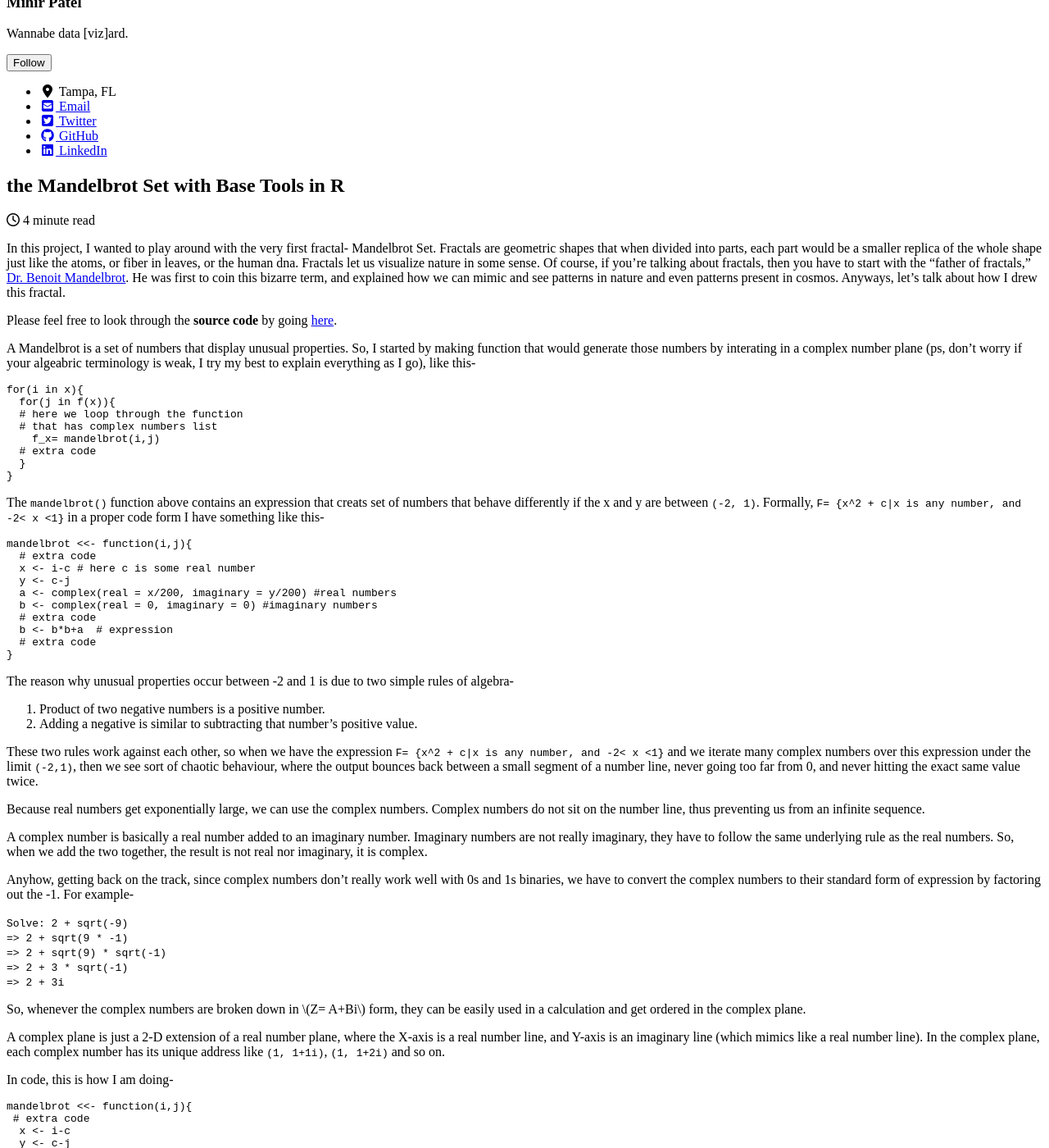
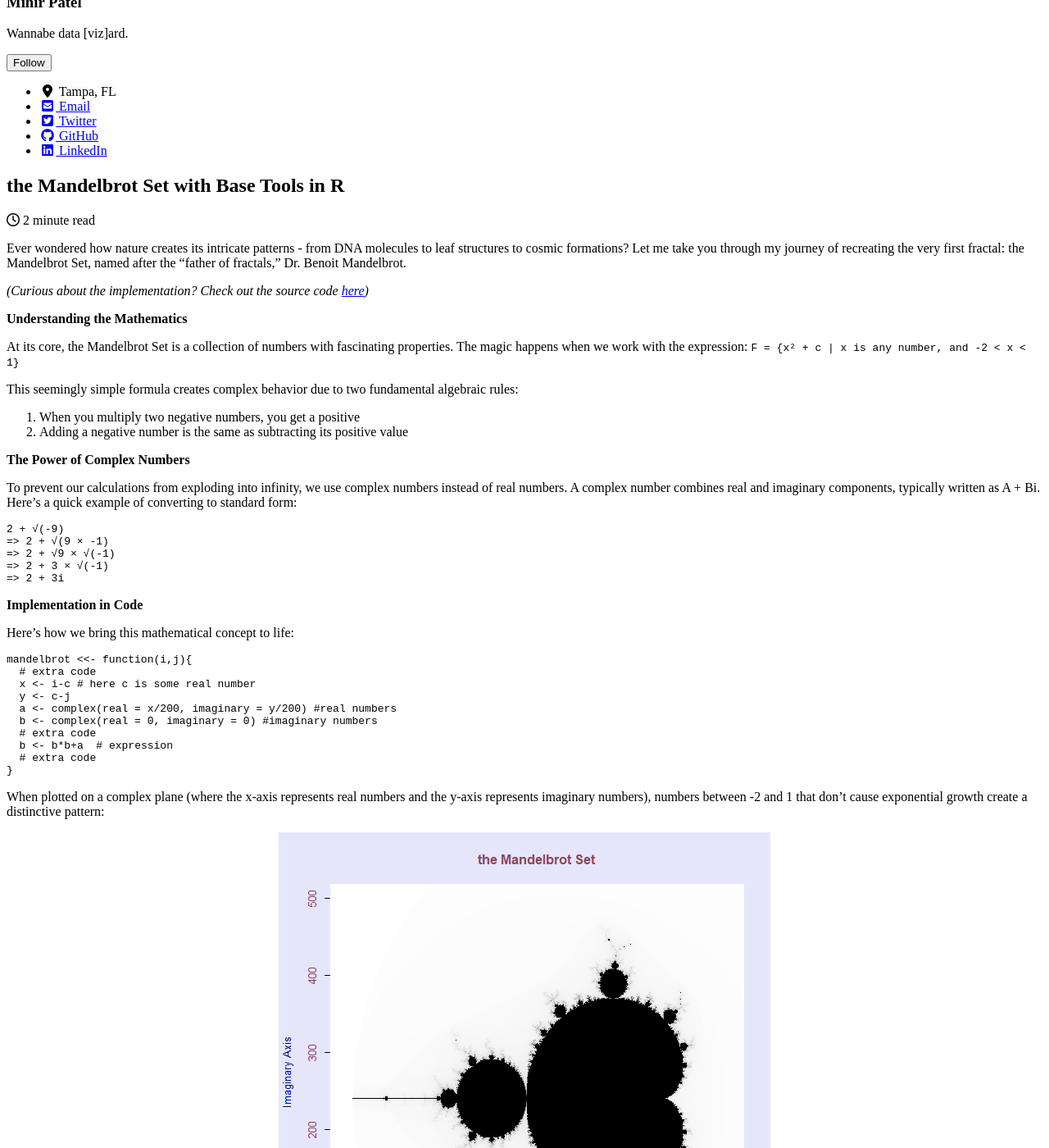
Before and after one commit to mihirp161/mihirp161.github.io, a Jekyll site: the page built from _posts/2020-01-17-mandelbrot.md, in a window 1280 px wide and 1400 px high, scrolled down 1004 px. Shown: the whole window at 82% size. Built offline with Jekyll 4.4.1, drawn with Linux system fonts in a browser that asks for light colours; cached includes are drawn as plain includes; nearby versions of some CDN libraries; some of the changed text lies outside the part shown.

Commit message:
Update 2020-01-17-mandelbrot.md

````diff
--- a/_posts/2020-01-17-mandelbrot.md
+++ b/_posts/2020-01-17-mandelbrot.md
@@ -6,24 +6,35 @@ header:
 excerpt: "Complex Numbers, Linear Algebra, the Mandelbrot Set, Fractal"
 mathjax: "true"
 ---
-In this project, I wanted to play around with the very first fractal- Mandelbrot Set. Fractals are geometric shapes that when divided into parts, each part would be a smaller replica of the whole shape just like the atoms, or fiber in leaves, or the human dna. Fractals let us visualize nature in some sense. Of course, if you're talking about fractals, then you have to start with the "father of fractals," [Dr. Benoit Mandelbrot](https://en.wikipedia.org/wiki/Benoit_Mandelbrot#Developing_"fractal_geometry"_and_the_Mandelbrot_set). He was first to coin this bizarre term, and explained how we can mimic and see patterns in nature and even patterns present in cosmos. Anyways, let's talk about how I drew this fractal.
+Ever wondered how nature creates its intricate patterns - from DNA molecules to leaf structures to cosmic formations? Let me take you through my journey of recreating the very first fractal: the Mandelbrot Set, named after the "father of fractals," Dr. Benoit Mandelbrot.
 
-Please feel free to look through the **source code** by going [here](https://github.com/opendatasurgeon/MandelbrotsFractal_r).
+*(Curious about the implementation? Check out the source code [here](https://github.com/opendatasurgeon/MandelbrotsFractal_r))*
 
-A Mandelbrot is a set of numbers that display unusual properties. So, I started by making function that would generate those numbers by interating in a complex number plane (ps, don't worry if your algeabric terminology is weak, I try my best to explain everything as I go), like this-
+**Understanding the Mathematics**
 
-```r
-for(i in x){
-  for(j in f(x)){
-  # here we loop through the function
-  # that has complex numbers list
-    f_x= mandelbrot(i,j)
-  # extra code
-  }
-}
+At its core, the Mandelbrot Set is a collection of numbers with fascinating properties. The magic happens when we work with the expression:
+```F = {x² + c | x is any number, and -2 < x < 1}```
+
+This seemingly simple formula creates complex behavior due to two fundamental algebraic rules:
+
+1. When you multiply two negative numbers, you get a positive
+2. Adding a negative number is the same as subtracting its positive value
+
+**The Power of Complex Numbers**
+
+To prevent our calculations from exploding into infinity, we use complex numbers instead of real numbers. A complex number combines real and imaginary components, typically written as A + Bi. Here's a quick example of converting to standard form:
+
+```
+2 + √(-9)
+=> 2 + √(9 × -1)
+=> 2 + √9 × √(-1)
+=> 2 + 3 × √(-1)
+=> 2 + 3i
 ```
 
-The `mandelbrot()` function above contains an expression that creats set of numbers that behave differently if the x and y are between `(-2, 1)`. Formally, `F= {x^2 + c|x is any number, and -2< x <1}` in a proper code form I have something like this-
+**Implementation in Code**
+
+Here's how we bring this mathematical concept to life:
 
 ```r
 mandelbrot <<- function(i,j){
@@ -38,57 +49,17 @@ mandelbrot <<- function(i,j){
 }
 ```
 
-The reason why unusual properties occur between -2 and 1 is due to two simple rules of algebra-
-1. Product of two negative numbers is a positive number.
-2. Adding a negative is similar to subtracting that number's positive value.
+When plotted on a complex plane (where the x-axis represents real numbers and the y-axis represents imaginary numbers), numbers between -2 and 1 that don't cause exponential growth create a distinctive pattern:
 
-These two rules work against each other, so when we have the expression `F= {x^2 + c|x is any number, and -2< x <1}` and we iterate many complex numbers over this expression under the limit `(-2,1)`, then we see sort of chaotic behaviour, where the output bounces back between a small segment of a number line, never going too far from 0, and never hitting the exact same value twice.
-
-Because real numbers get exponentially large, we can use the complex numbers. Complex numbers do not sit on the number line, thus preventing us from an infinite sequence.
-
-A complex number is basically a real number added to an imaginary number. Imaginary numbers are not really imaginary, they have to follow the same underlying rule as the real numbers. So, when we add the two together, the result is not real nor imaginary, it is complex.
-
-Anyhow, getting back on the track, since complex numbers don't really work well with 0s and 1s binaries, we have to convert the complex numbers to their standard form of expression by factoring out the -1.
-For example-
-
-`Solve: 2 + sqrt(-9)`
-`=> 2 + sqrt(9 * -1)`
-`=> 2 + sqrt(9) * sqrt(-1)`
-`=> 2 + 3 * sqrt(-1)`
-`=> 2 + 3i`
-
-So, whenever the complex numbers are broken down in $$Z= A+Bi$$ form, they can be easily used in a calculation and get ordered in the complex plane.
-
-A complex plane is just a 2-D extension of a real number plane, where the X-axis is a real number line, and Y-axis is an imaginary line (which mimics like a real number line). In the complex plane, each complex number has its unique address like `(1, 1+1i)`, `(1, 1+2i)` and so on.
-
-In code, this is how I am doing-
-
-```r
-mandelbrot <<- function(i,j){
- # extra code
-  x <- i-c
-  y <- c-j
-  a <- complex(real = x/200, imaginary = y/200) #real numbers
-  b <- complex(real = 0, imaginary = 0) #imaginary numbers
-
-  for(...){
-    b <- b*b+a # iterate over expression
-    # extra code
-    }
-  }
- # extra code
-}
-```
-
-Therefore whenever any number that resides between `(-2,1)`, in a complex plane that doesn't cause an exponential growth, and become a circle with radius 2.
-
-In the graph below, this nature is in black region-
 <p align="center">
    <img src="{{ site.url }}{{ site.baseurl }}/images/mandelbrot/mandelbrot_bad.png" alt="">
 </p>
-Now you might be wondering, why is there varying, sort of pear-like patterns, colour hue around the black region (you may have to zoom in)? In a nutshell, the region with similar colour is consisted of the numbers that have escaped the black region. Meaning, they are all the numbers which are part of the set `F= {x^2 + c|x is any number, and -2< x <1}` with given iteration. As we increased the iterations, we get more and more numbers escaping, thus creating the Mandelbrot fractal.
 
-Even though code for this looks small (and unoptimized), it took 4-5 hrs to get the graph done. If you liked this post, and want to learn more about Mandelbrot Set, please go [here](https://en.wikipedia.org/wiki/Mandelbrot_set) to read more about them.
+**The Beautiful Result**
 
-**NOTE**: Thank you very much for reading! If you discover any mistakes or want to offer any feedback, please feel free to email me.
+The black region in the image shows the Mandelbrot Set itself. The varying colors around it (zoom in to see the pear-like patterns) represent numbers that "escaped" the set during different iterations. Each color band contains numbers that escaped at similar times, creating this stunning fractal pattern.
+Despite the relatively simple code, rendering this visualization took 4-5 hours - a testament to the computational complexity behind this mathematical beauty.
+Want to dive deeper into the fascinating world of the Mandelbrot Set? Check out the detailed Wikipedia article.
+
+**NOTE**: Found a mistake or have feedback? I'd love to hear from you - please reach out via email!
 {: .notice--success}
````
